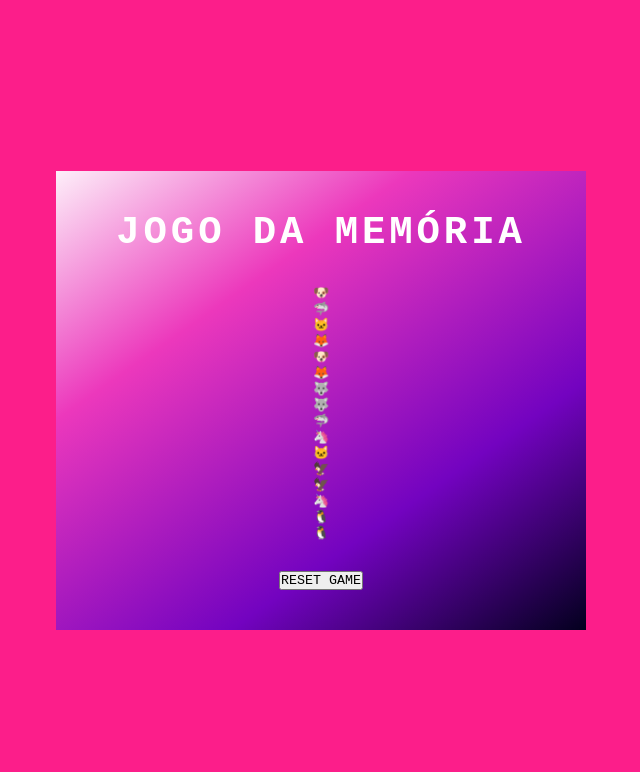
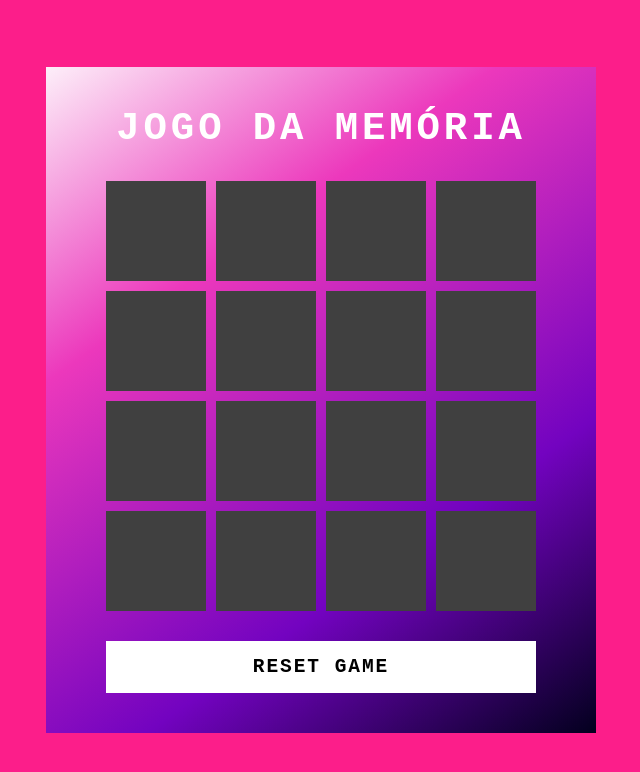
Before and after one commit to RafaFonPessoa/Jogo-da-Memoria, a plain HTML site: page index.html in a window 1280 px wide. Shown: the whole page, without its empty margins (319-959 px from the left). Drawn offline with Linux system fonts and the light colour scheme.

Commit message:
finalizando projeto

```diff
--- a/src/styles/main.css
+++ b/src/styles/main.css
@@ -5,6 +5,7 @@ body
     align-items: center;
     min-height: 100vh;
     background: #fc1e8a;
+    user-select: none;
 }
 
 .container
@@ -32,3 +33,70 @@ h2
     text-transform: uppercase;
     letter-spacing: 0.1em;
 }
+
+.reset
+{
+    padding: 15px 20px;
+    width: 100%;
+    color: #000000;
+    background-color: #fff;
+    border: none;
+    font-size: 1.5em;
+    letter-spacing: 0.1em;
+    text-transform: uppercase;
+    cursor: pointer;
+    font-weight: 600;
+}
+
+.reset:focus
+{
+    color: #ec38bc;
+    background-color: #262809;
+}
+
+.game
+{
+    width: 430px;
+    height: 430px;
+    display: flex;
+    flex-wrap: wrap;
+    gap: 10px;
+    transform-style: preserve-3d;
+    perspective: 500px;
+}
+
+.item
+{
+    position: relative;
+    width: 100px;
+    height: 100px;
+    display: flex;
+    align-items: center;
+    justify-content: center;
+    background-color: #fff;
+    font-size: 3em;
+    transform: rotate(180deg);
+    transform: 0.25s;
+}
+
+.item::after
+{
+    content: "";
+    position: absolute;
+    inset: 0;
+    background: #404040;
+    transition: 0.25s;
+    transform: rotateY(0deg);
+    backface-visibility: hidden;
+}
+
+.item.boxOpen
+{
+    transform: rotateY(0deg);
+}
+
+.boxOpen::after,
+.boxMatch::after
+{
+    transform: rotateY(180deg);
+}
```
